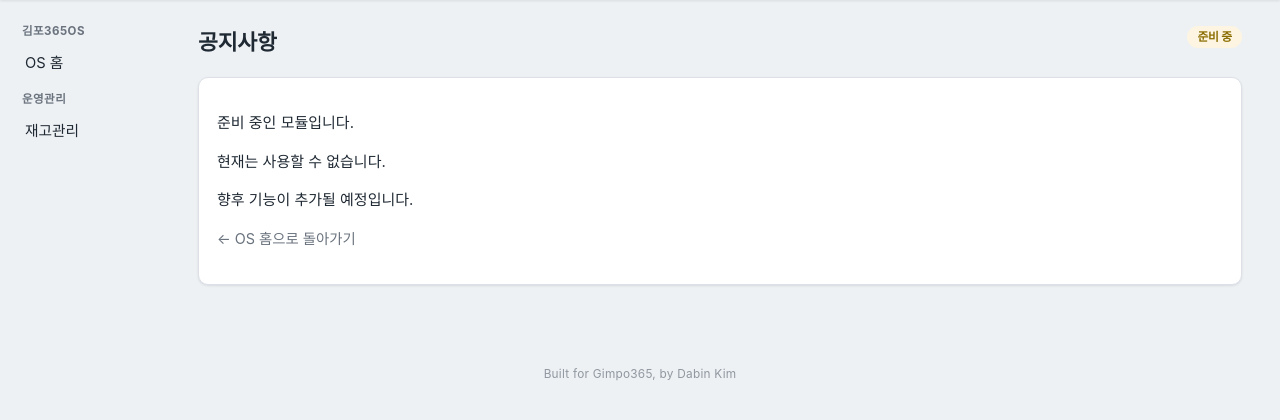
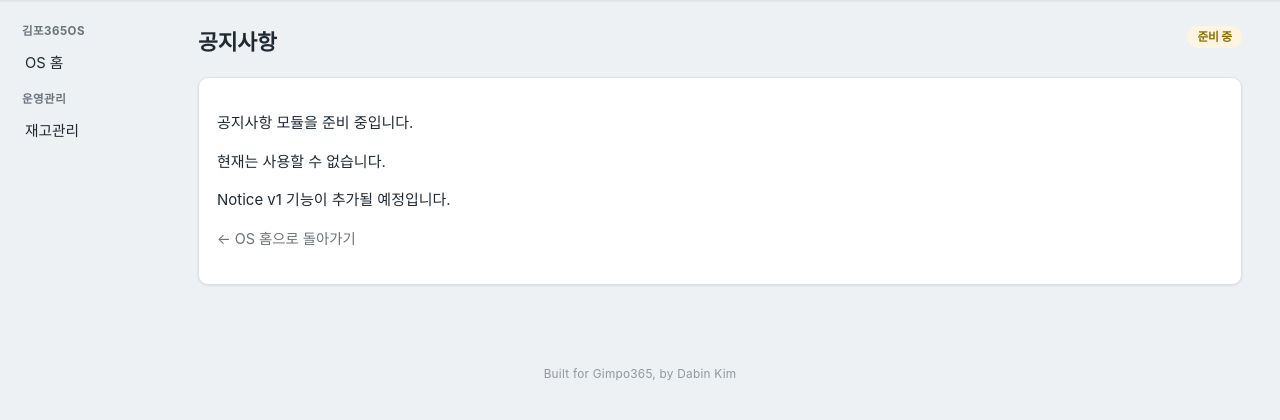
Before and after one commit to kimdabin1029-boop/gimpo365-os, a Django app: page /notices/ in a window 1280 px wide. Shown: the part 65-485 px from the top of the page. Run offline with Django 5.2, Linux system fonts and the light colour scheme; the visitor is signed in with stand-in values (Sample User, id 1).

Commit message:
feature: scaffold notice app
Create notice Django app skeleton and hand off the /notices/ route
from the core placeholder to the notice app. No model, no migration,
no CRUD yet — /notices/ shows a "준비 중" placeholder page.

Co-Authored-By: Claude Opus 4.8 <noreply@anthropic.com>

```diff
--- a/config/settings.py
+++ b/config/settings.py
@@ -54,6 +54,7 @@ INSTALLED_APPS = [
     "core",
     "accounts",
     "inventory",
+    "notice",
 ]
 
 MIDDLEWARE = [
--- a/config/urls.py
+++ b/config/urls.py
@@ -10,6 +10,7 @@ urlpatterns = [
     path("", include("core.urls")),
     path("accounts/", include("accounts.urls")),
     path("inventory/", include("inventory.urls")),
+    path("notices/", include("notice.urls")),
 ]
 
 # 개발환경(DEBUG=True)에서 /static/ (Django Admin CSS/JS 포함)을 staticfiles finders
--- a/core/urls.py
+++ b/core/urls.py
@@ -10,11 +10,7 @@ from core.views import ModulePlaceholderView, OSHomeView
 
 urlpatterns = [
     path("", OSHomeView.as_view(), name="home"),
-    path(
-        "notices/",
-        ModulePlaceholderView.as_view(extra_context={"module_name": "공지사항"}),
-        name="notice_placeholder",
-    ),
+    # /notices/ 는 P2-01 에서 notice 앱(notice.urls)으로 이관했다. core placeholder 아님.
     path(
         "checklists/",
         ModulePlaceholderView.as_view(
--- /dev/null
+++ b/notice/admin.py
@@ -0,0 +1 @@
+# Notice admin 등록은 모델 신설(P2-02) 이후 검토한다. (P2-01 은 뼈대만)
--- /dev/null
+++ b/notice/apps.py
@@ -0,0 +1,5 @@
+from django.apps import AppConfig
+
+
+class NoticeConfig(AppConfig):
+    name = "notice"
--- /dev/null
+++ b/notice/models.py
@@ -0,0 +1,2 @@
+# Notice 모델은 P2-02 에서 core.OperationalBaseModel(P2-01.5) 상속으로 신설한다.
+# P2-01 은 앱 뼈대와 /notices/ 라우트 전환까지만 다루며, 모델/migration 을 만들지 않는다.
--- /dev/null
+++ b/notice/urls.py
@@ -0,0 +1,16 @@
+"""notice URL. (P2-01)
+
+app_name = "notice" namespace 로 /notices/ 를 담당한다.
+현재는 준비 중 화면(name="list")만 연결하고, 상세/등록/수정 URL 은
+모델·CRUD 단계(P2-03 이후)에서 추가한다.
+"""
+
+from django.urls import path
+
+from notice.views import NoticeListPlaceholderView
+
+app_name = "notice"
+
+urlpatterns = [
+    path("", NoticeListPlaceholderView.as_view(), name="list"),
+]
--- /dev/null
+++ b/notice/views.py
@@ -0,0 +1,13 @@
+from django.contrib.auth.mixins import LoginRequiredMixin
+from django.views.generic import TemplateView
+
+
+class NoticeListPlaceholderView(LoginRequiredMixin, TemplateView):
+    """공지사항 준비 중 임시 화면. (P2-01)
+
+    notice 앱이 /notices/ 라우트를 담당하도록 넘기는 전환 단계의 임시 view 다.
+    입력 폼·데이터·저장 동작 없이 준비 중임을 안내한다.
+    실제 목록(NoticeListView)은 모델 신설(P2-02) 이후 P2-03 에서 구현한다.
+    """
+
+    template_name = "notice/notice_list_placeholder.html"
--- a/templates/core/os_home.html
+++ b/templates/core/os_home.html
@@ -14,7 +14,7 @@
   </a>
 
   {# 준비 중 모듈: 클릭 시 공통 placeholder 안내 화면으로 이동한다 (P1-04). 화면상 "준비 중" 유지. #}
-  <a class="os-module-card disabled" href="{% url 'notice_placeholder' %}">
+  <a class="os-module-card disabled" href="{% url 'notice:list' %}">
     <span class="os-badge soon">준비 중</span>
     <div class="os-module-cat">소통</div>
     <div class="os-module-name">공지사항</div>
--- /dev/null
+++ b/templates/notice/notice_list_placeholder.html
@@ -0,0 +1,13 @@
+{% extends "base.html" %}
+{% block title %}공지사항 · 김포365OS{% endblock %}
+{% block content %}
+<h1>공지사항 <span class="os-badge soon">준비 중</span></h1>
+<div class="card">
+  <p>공지사항 모듈을 준비 중입니다.</p>
+  <p>현재는 사용할 수 없습니다.</p>
+  <p>Notice v1 기능이 추가될 예정입니다.</p>
+  <p style="margin-top:16px;">
+    <a class="back-link" href="{% url 'home' %}">← OS 홈으로 돌아가기</a>
+  </p>
+</div>
+{% endblock %}
```
Also changed, not shown: core/tests.py (+7 -5 lines), notice/tests.py (added, +32 -0 lines), notice/__init__.py (added), notice/migrations/__init__.py (added).
